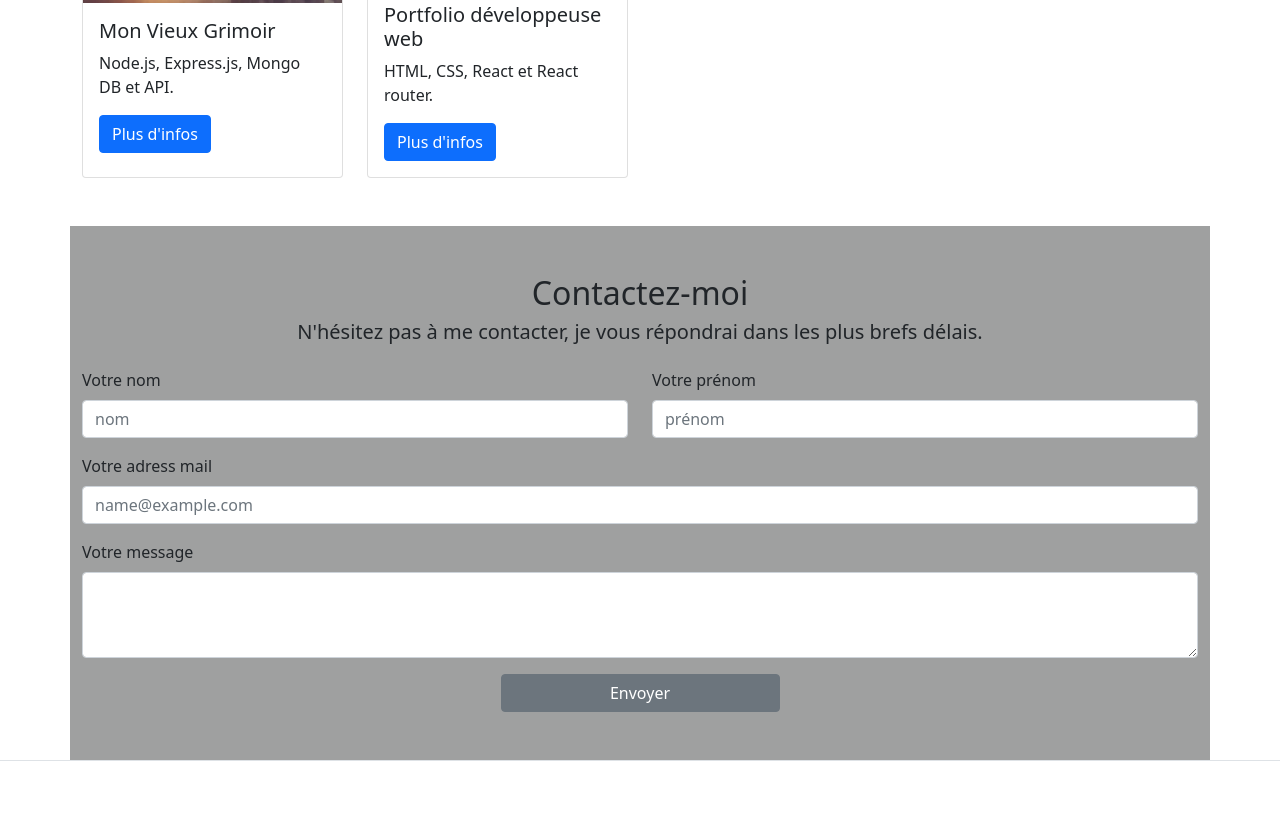
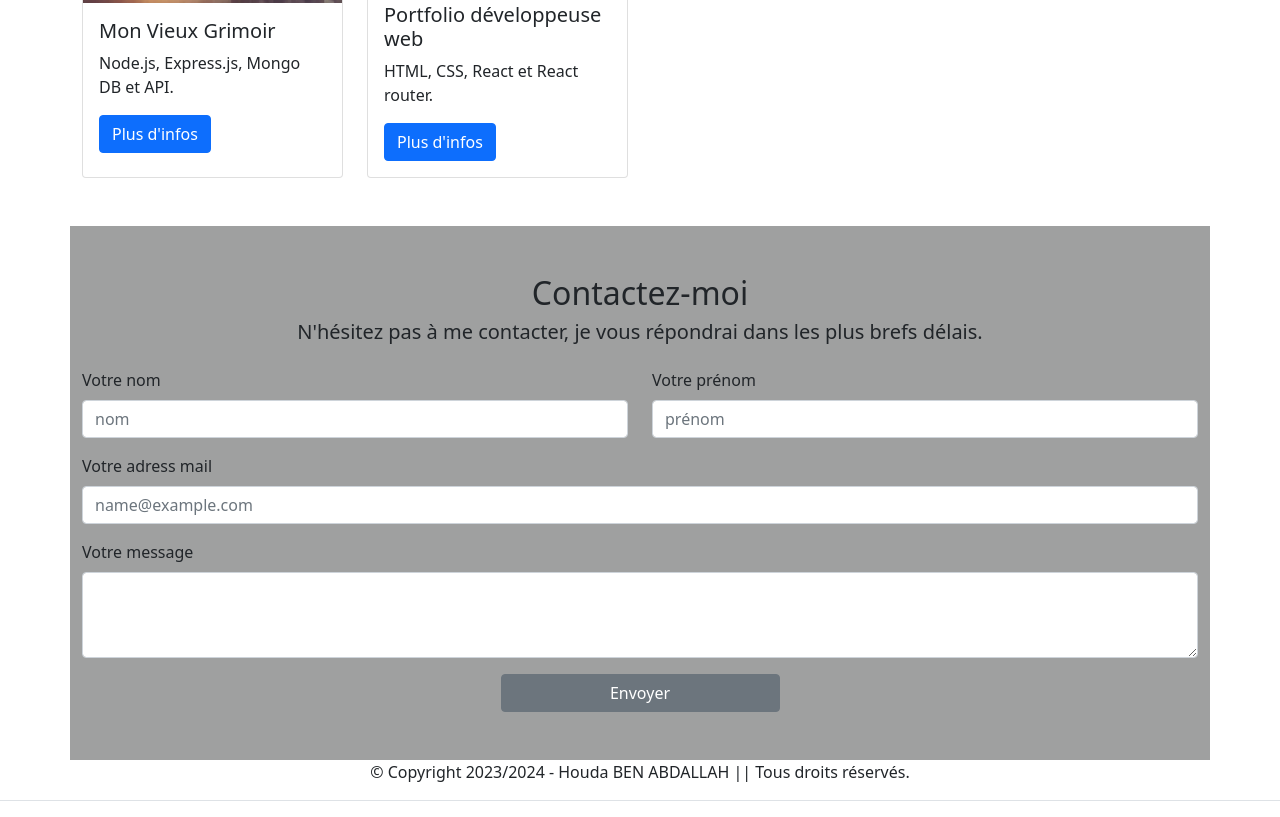
Before and after one commit to hadhoudda/Bootstrap, a plain HTML site: page index.html in a window 1280 px wide. Shown: the part 2127-2944 px from the top of the page. Before the commit the page ends 2904 px from the top, so only its background shows below. Drawn offline with nearby package versions, Linux system fonts and the light colour scheme.

Commit message:
fin project portfolio with bootstrap

```diff
--- a/index.html
+++ b/index.html
@@ -326,7 +326,8 @@
             </div>
         </section>
         <!--======== Section contact ========-->
-        <section id="contact" class="section-form container py-5 w-100 ">
+        <section id="contact">
+            <div class="section-form container py-5 w-100 ">
                 <h2 class="text-center" >Contactez-moi</h2>
                 <h3 class="fw-light fs-5 mb-4 text-center">N'hésitez pas à me contacter, je vous répondrai dans les plus brefs délais.</h4>
                 <!--========= Section formulaire ========-->
@@ -348,9 +349,13 @@
                         <textarea class="form-control" id="message" rows="3"></textarea>
                     </div>
                     <div class="col-12 text-center">
-                        <button type="submit" class="btn btn-secondary w-25 ">Envoyer</button>
+                        <button  type="submit" class="btn btn-secondary w-25 ">Envoyer</button>
                     </div>
                 </form>
+            </div>
+            <div class="row">
+                <p class="col-12 text-center">© Copyright 2023/2024 - Houda BEN ABDALLAH || Tous droits réservés.</p>
+            </div>
         </section>
     </main>
 
```
